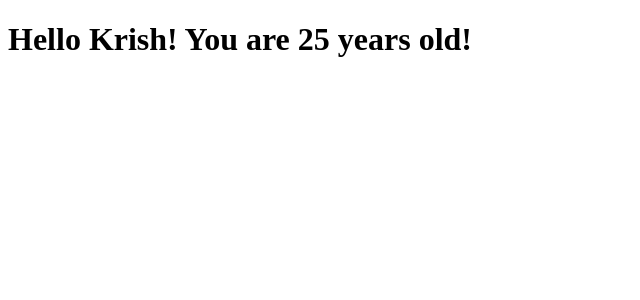
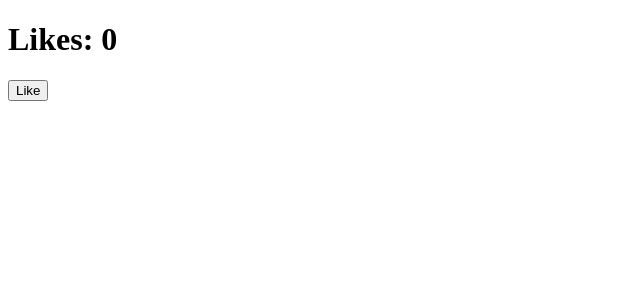
Before and after one commit to githubscientist/js-fsdcweeb4142, a React (Vite) app: page / in a window 1280 px wide. Shown: the top 300 px of the page, without its empty margins (0-640 px from the left). Built offline with nearby package versions, Linux system fonts and the light colour scheme.

Commit message:
stateful components

```diff
--- a/src/App.jsx
+++ b/src/App.jsx
@@ -1,15 +1,26 @@
-import React from "react";
-import Header from "./components/Header";
+import React, { Component } from 'react';
 
-// class component
-class App extends React.Component {
+export class App extends Component {
+
+    constructor(props) {
+        super(props);
+
+        this.state = {
+            likes: 0
+        }
+    }
+
+    handleLike = () => {
+        this.setState({
+            likes: this.state.likes + 1
+        })
+    }
+
     render() {
-        let name = 'Krish';
-        let age = 25;
-
         return (
             <>
-                <Header name={name} age={age} />
+                <h1>Likes: {this.state.likes}</h1>
+                <button onClick={this.handleLike}>Like</button>
             </>
         )
     }
```
